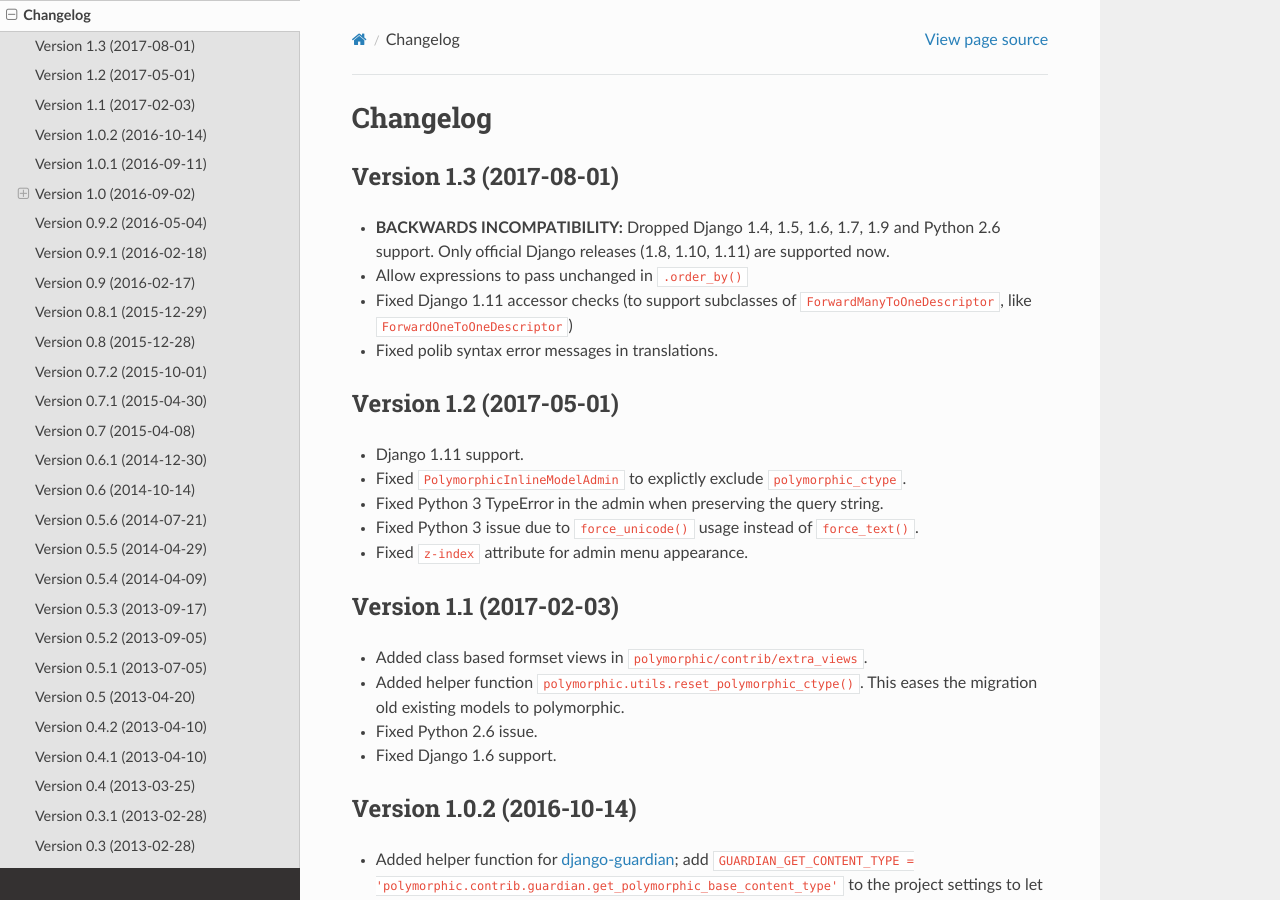
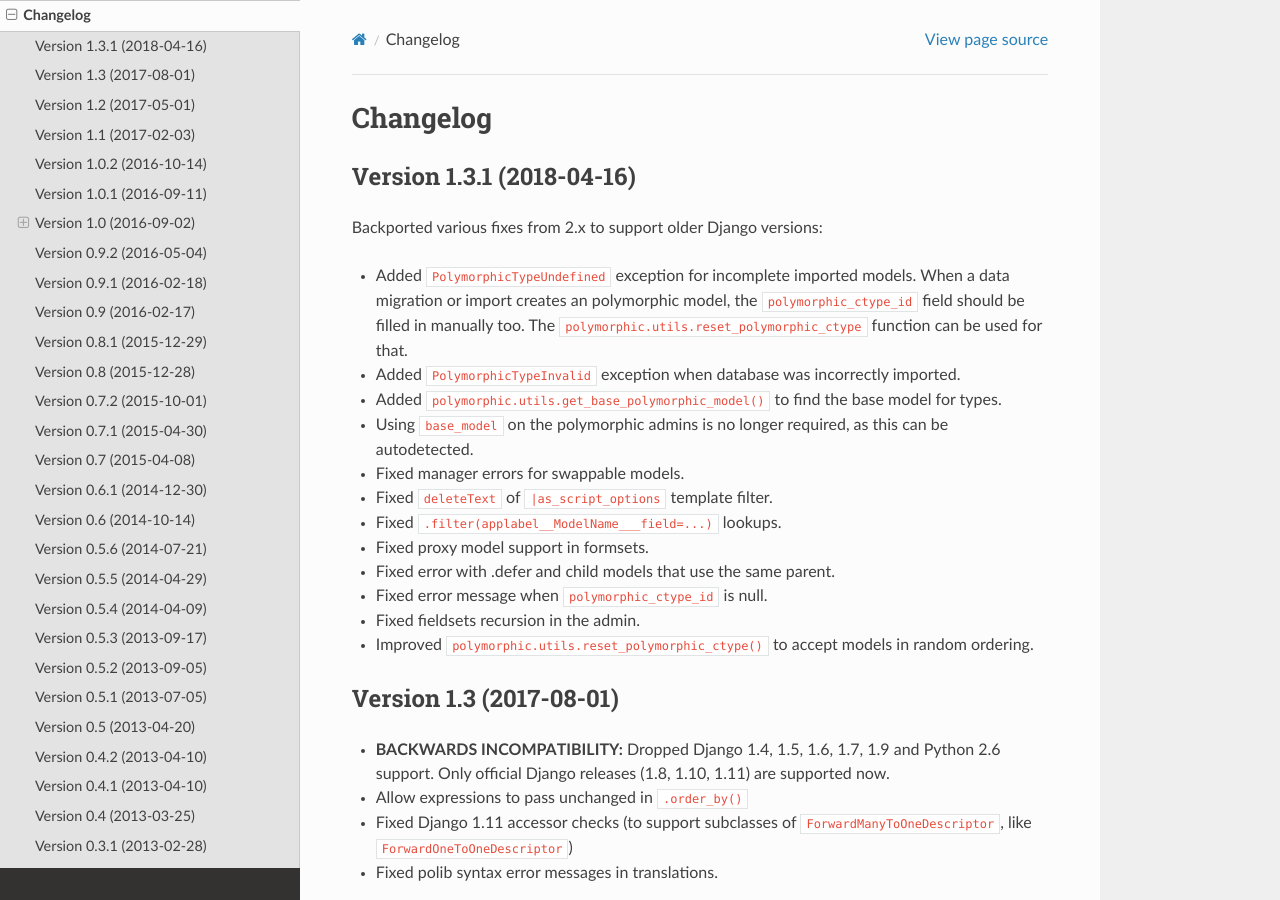
Before and after one commit to jazzband/django-polymorphic, a Sphinx documentation site: the page built from docs/changelog.rst, in a window 1280 px wide and 900 px high. Built offline with Sphinx 7.4.7 and the Read the Docs theme 2.0.0, drawn with Linux system fonts in a browser that asks for light colours.

Commit message:
Release v1.3.1

```diff
--- a/docs/changelog.rst
+++ b/docs/changelog.rst
@@ -1,5 +1,27 @@
 Changelog
 =========
+
+Version 1.3.1 (2018-04-16)
+--------------------------
+
+Backported various fixes from 2.x to support older Django versions:
+
+* Added ``PolymorphicTypeUndefined`` exception for incomplete imported models.
+  When a data migration or import creates an polymorphic model,
+  the ``polymorphic_ctype_id`` field should be filled in manually too.
+  The ``polymorphic.utils.reset_polymorphic_ctype`` function can be used for that.
+* Added ``PolymorphicTypeInvalid`` exception when database was incorrectly imported.
+* Added ``polymorphic.utils.get_base_polymorphic_model()`` to find the base model for types.
+* Using ``base_model`` on the polymorphic admins is no longer required, as this can be autodetected.
+* Fixed manager errors for swappable models.
+* Fixed ``deleteText`` of ``|as_script_options`` template filter.
+* Fixed ``.filter(applabel__ModelName___field=...)`` lookups.
+* Fixed proxy model support in formsets.
+* Fixed error with .defer and child models that use the same parent.
+* Fixed error message when ``polymorphic_ctype_id`` is null.
+* Fixed fieldsets recursion in the admin.
+* Improved ``polymorphic.utils.reset_polymorphic_ctype()`` to accept models in random ordering.
+
 
 Version 1.3 (2017-08-01)
 ------------------------
--- a/docs/conf.py
+++ b/docs/conf.py
@@ -61,9 +61,9 @@
 # built documents.
 #
 # The short X.Y version.
-version = '1.3'
+version = '1.3.1'
 # The full version, including alpha/beta/rc tags.
-release = '1.3'
+release = '1.3.1'
 
 # The language for content autogenerated by Sphinx. Refer to documentation
 # for a list of supported languages.
--- a/polymorphic/__init__.py
+++ b/polymorphic/__init__.py
@@ -8,4 +8,4 @@
 """
 
 # See PEP 440 (https://www.python.org/dev/peps/pep-0440/)
-__version__ = "1.3"
+__version__ = "1.3.1"
```
